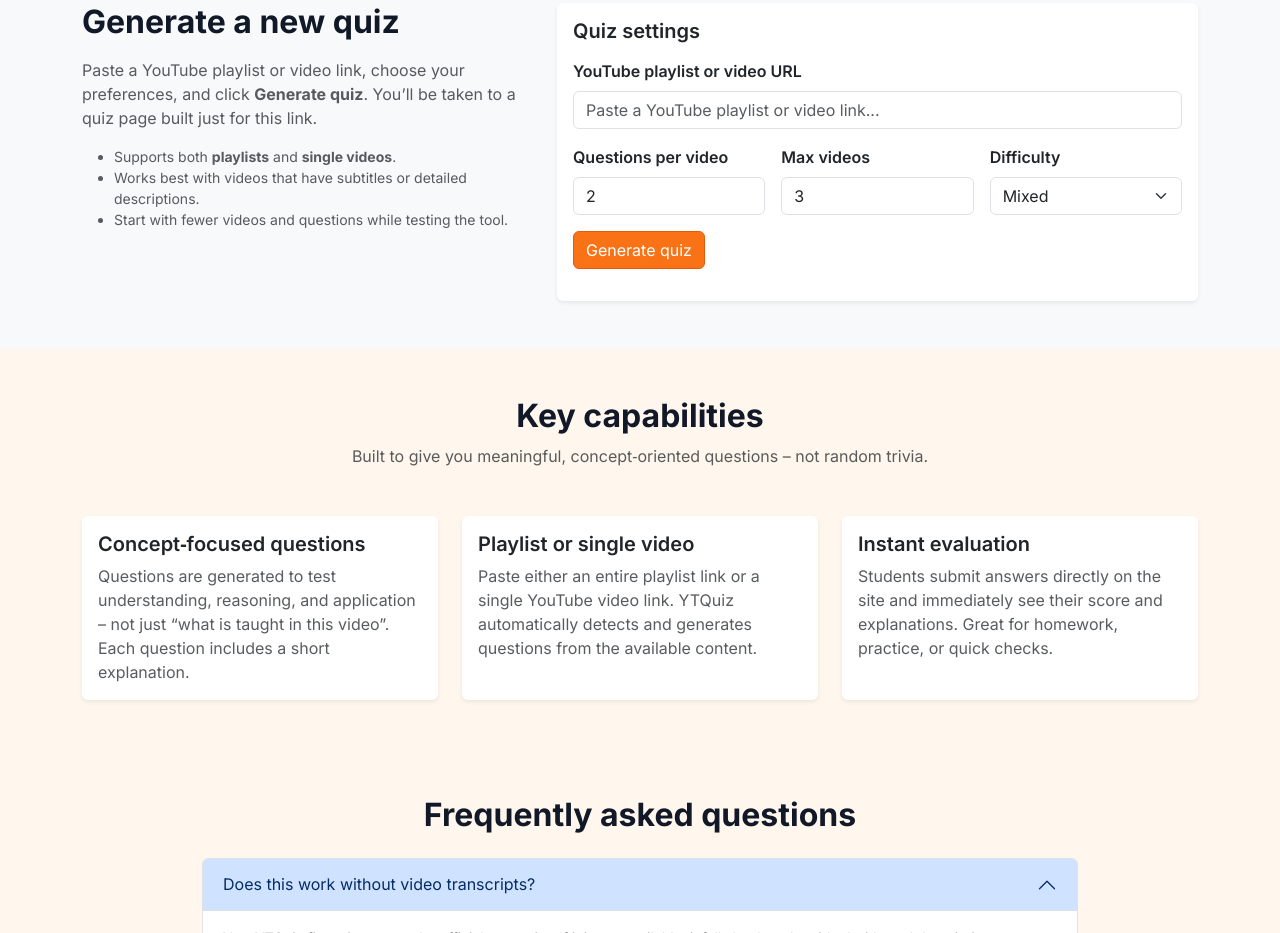
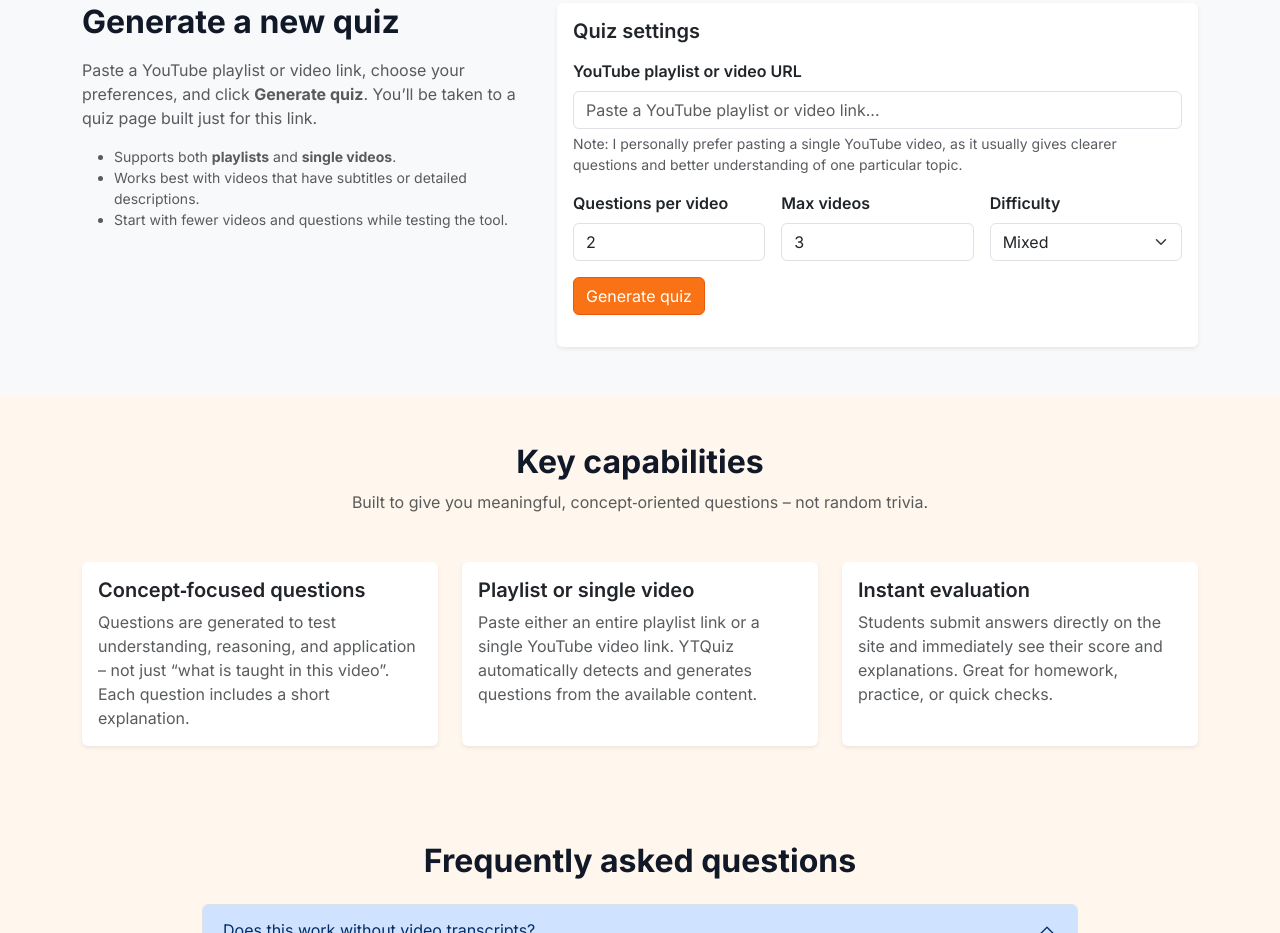
Before and after one commit to contactytquiz-debug/ytquiz-backendf, a plain HTML site: page static/index.html in a window 1280 px wide. Shown: the part 1538-2471 px from the top of the page. Drawn offline with nearby package versions, Linux system fonts and the light colour scheme.

Commit message:
Update index.html

```diff
--- a/static/index.html
+++ b/static/index.html
@@ -263,6 +263,10 @@
                     required
                     placeholder="Paste a YouTube playlist or video link..."
                   />
+                  <div class="form-text text-muted">
+    Note: I personally prefer pasting a single YouTube video, as it usually gives
+    clearer questions and better understanding of one particular topic.
+  </div>
                 </div>
 
                 <div class="row g-3">
```
